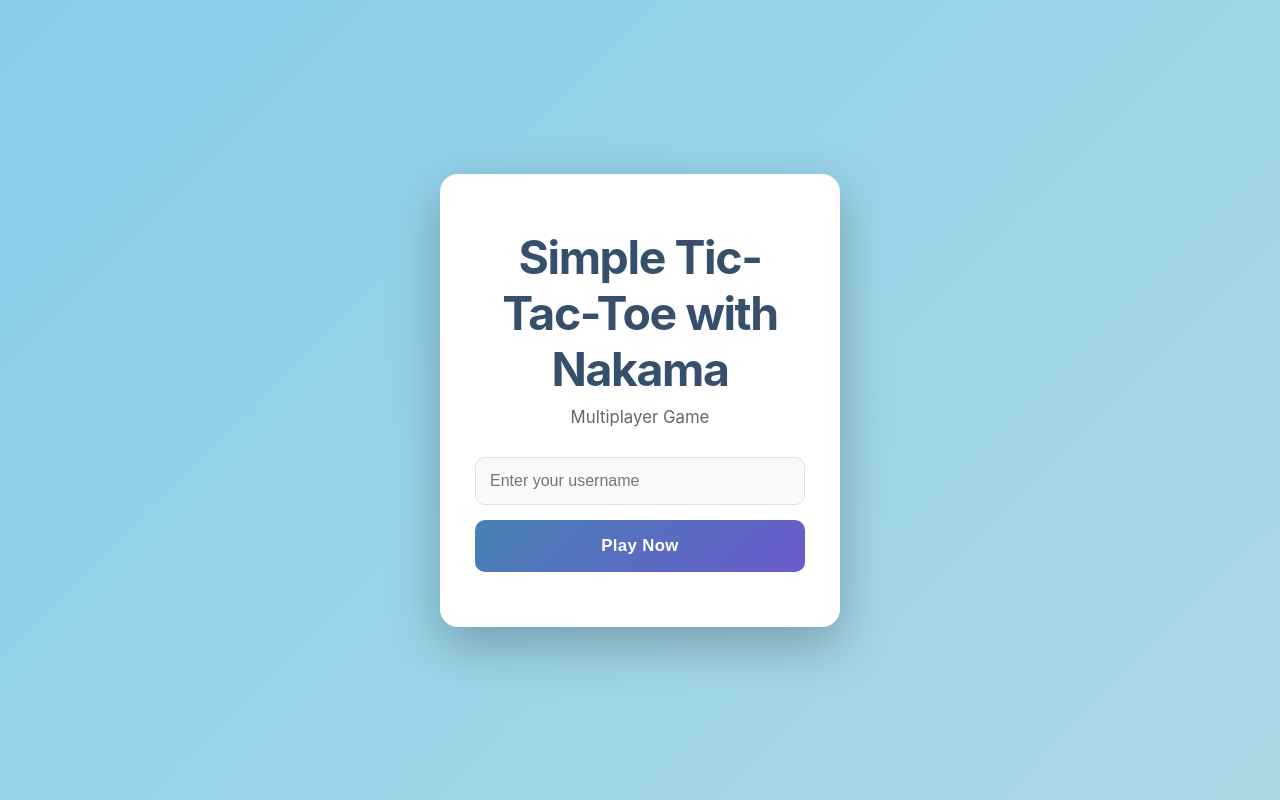
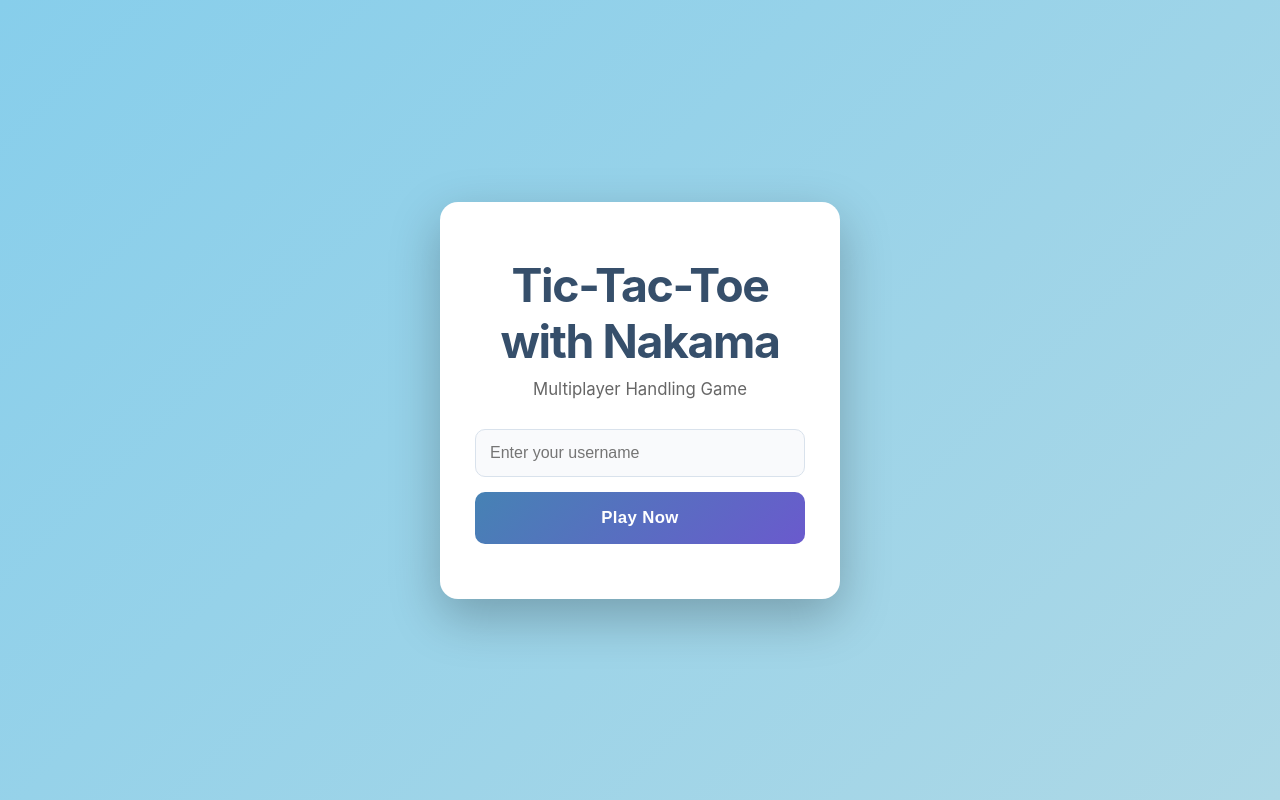
Before and after one commit to kk7188048/nakama-client, a React (Vite) app: page / in a window 1280 px wide. Built offline with nearby package versions, Linux system fonts and the light colour scheme; what @heroiclabs/nakama-js would draw is missing.

Commit message:
added simple

```diff
--- a/src/pages/Home.tsx
+++ b/src/pages/Home.tsx
@@ -58,8 +58,8 @@
 
   return (
     <div className="home-page">
-      <h1>Simple Tic-Tac-Toe with Nakama</h1>
-      <p>Multiplayer Game</p>
+      <h1>Tic-Tac-Toe with Nakama</h1>
+      <p>Multiplayer Handling Game</p>
 
       <div className="login-form">
         <input
```
